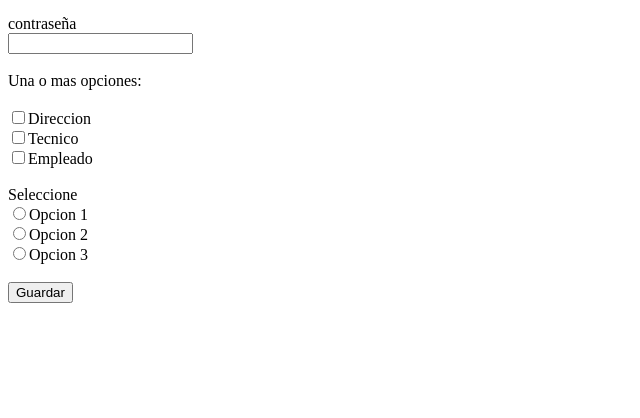
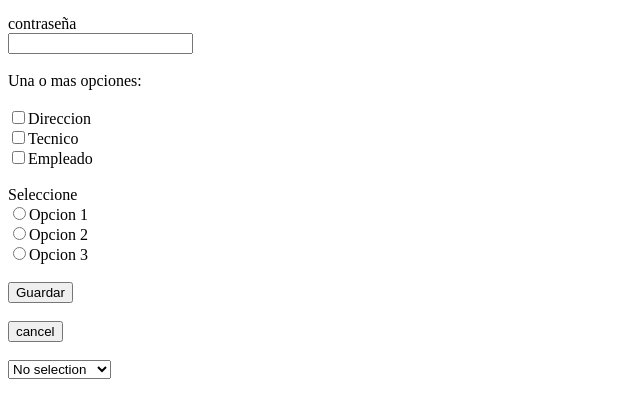
Before and after one commit to ingrish20/Semana2-kodigo, a plain HTML site: page formulario.html in a window 1280 px wide. Shown: the part 90-508 px from the top of the page, without its empty margins (0-640 px from the left). Drawn offline with Linux system fonts and the light colour scheme.

Commit message:
Change Select

```diff
--- a/formulario.html
+++ b/formulario.html
@@ -31,6 +31,13 @@
 
               <br><br><input type="submit" value="Guardar" id="btnGuardar">
 
+              <br><br><input type="button" value="cancel" id="cancel">
+
+              <br><br><select id="Departamentos">
+                   <option>No selection</option>
+                   <option>San Salvador</option>
+                   <option>San Miguel</option>
+                  </select>
         </form>
 
     </body>
```
